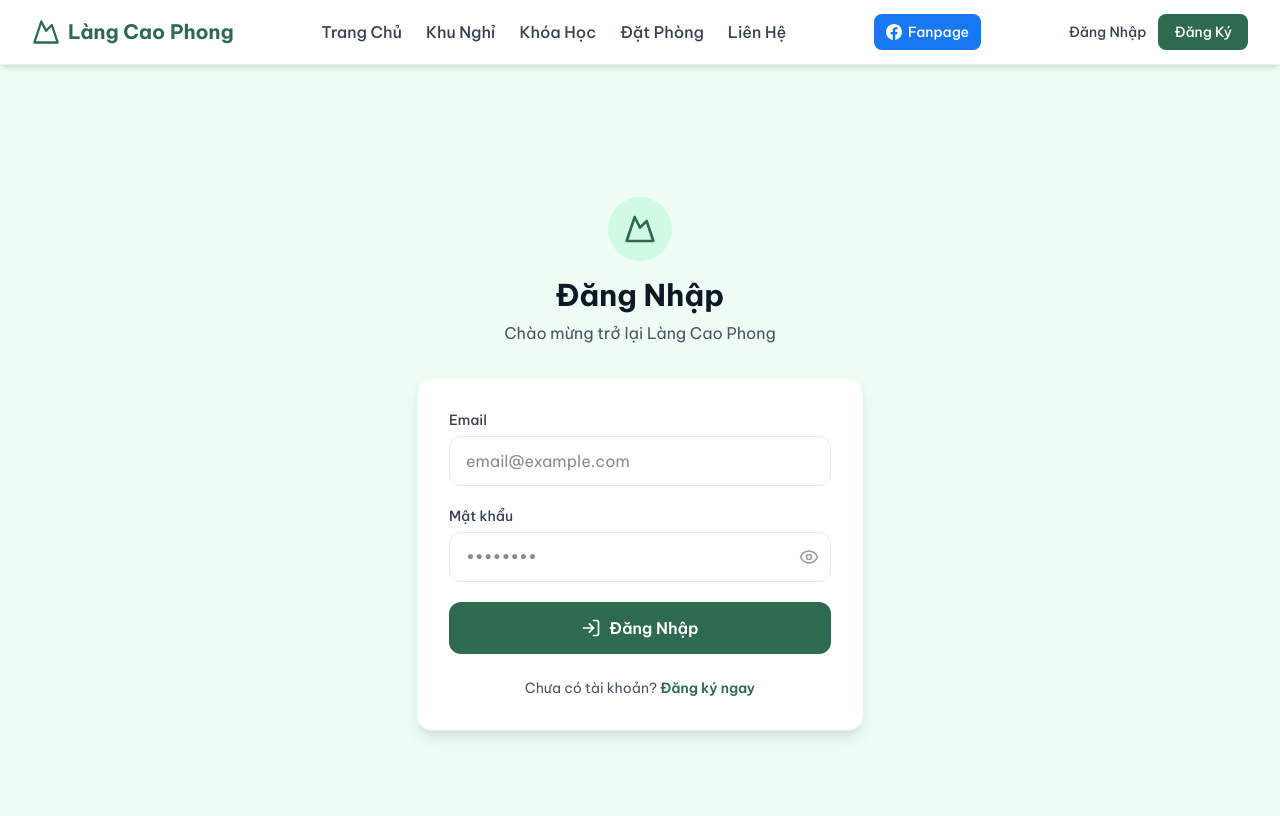
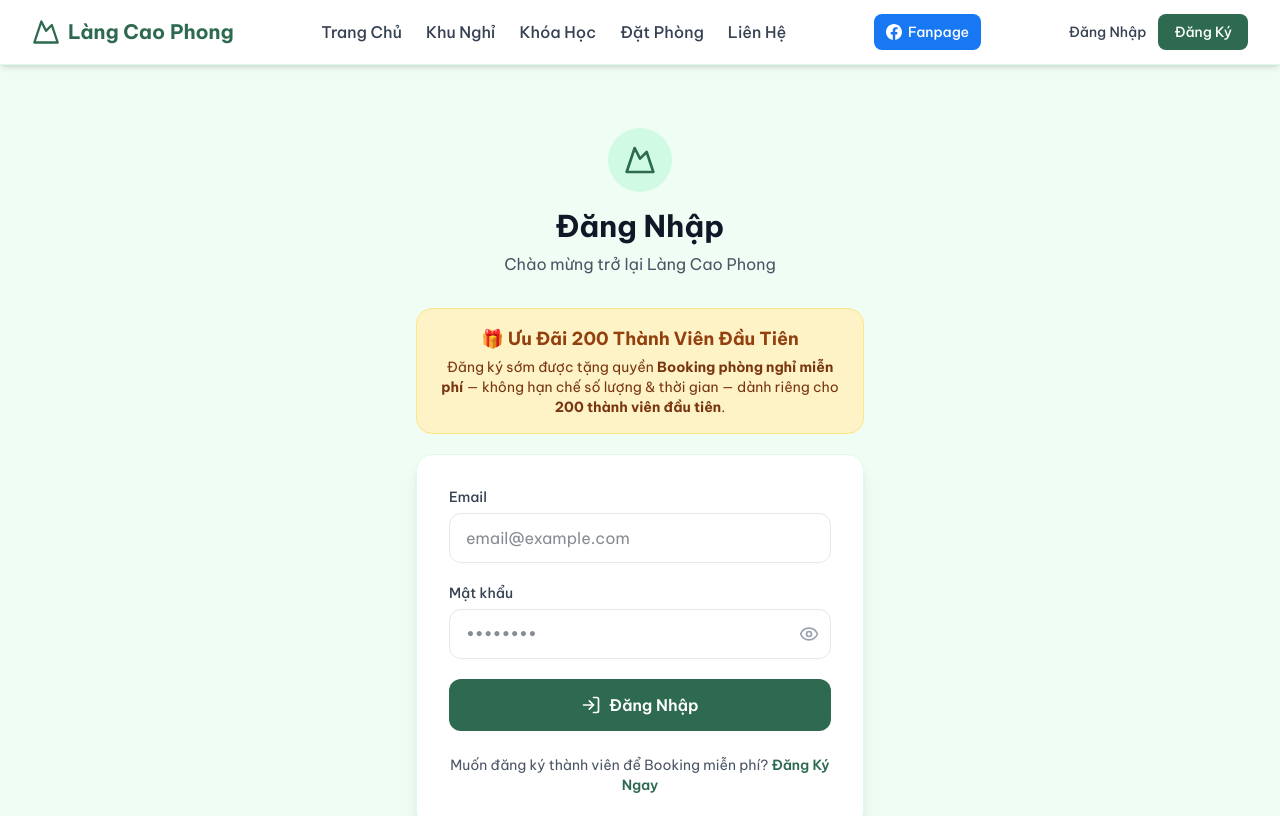
Before and after one commit to tuanhavinalink/langcaophong, a Next.js app: page /login in a window 1280 px wide. Shown: the top 816 px of the page. Built offline with nearby package versions, Linux system fonts and the light colour scheme; no server answers.

Commit message:
Login page: add 200-member promo banner and updated register CTA

```diff
--- a/src/app/login/page.tsx
+++ b/src/app/login/page.tsx
@@ -49,6 +49,14 @@ export default function LoginPage() {
           </div>
           <h1 className="text-3xl font-bold text-gray-900">Đăng Nhập</h1>
           <p className="text-gray-600 mt-2">Chào mừng trở lại Làng Cao Phong</p>
+        </div>
+
+        {/* Promo banner */}
+        <div className="mb-5 rounded-2xl px-5 py-4 text-center" style={{ backgroundColor: '#fef3c7', border: '1.5px solid #fde68a' }}>
+          <div className="text-lg font-bold mb-1" style={{ color: '#92400e' }}>🎁 Ưu Đãi 200 Thành Viên Đầu Tiên</div>
+          <p className="text-sm" style={{ color: '#78350f' }}>
+            Đăng ký sớm được tặng quyền <strong>Booking phòng nghỉ miễn phí</strong> — không hạn chế số lượng &amp; thời gian — dành riêng cho <strong>200 thành viên đầu tiên</strong>.
+          </p>
         </div>
 
         {/* Form */}
@@ -112,9 +120,9 @@ export default function LoginPage() {
 
           <div className="mt-6 text-center">
             <p className="text-gray-600 text-sm">
-              Chưa có tài khoản?{" "}
+              Muốn đăng ký thành viên để Booking miễn phí?{" "}
               <Link href="/register" className="font-semibold hover:underline" style={{ color: '#2d6a4f' }}>
-                Đăng ký ngay
+                Đăng Ký Ngay
               </Link>
             </p>
           </div>
```
